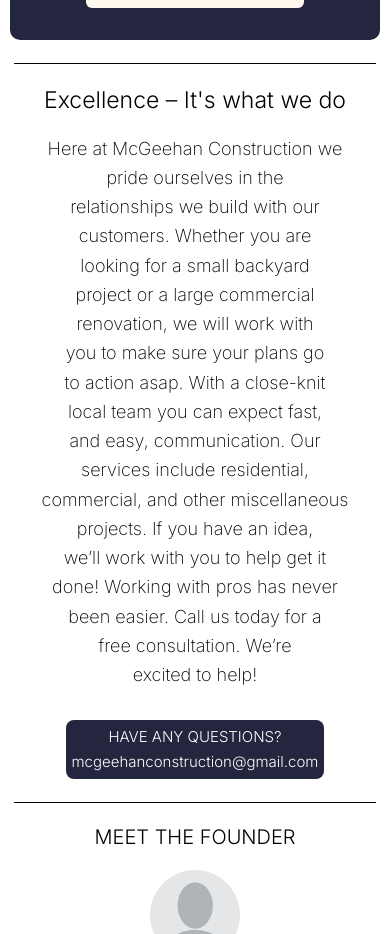
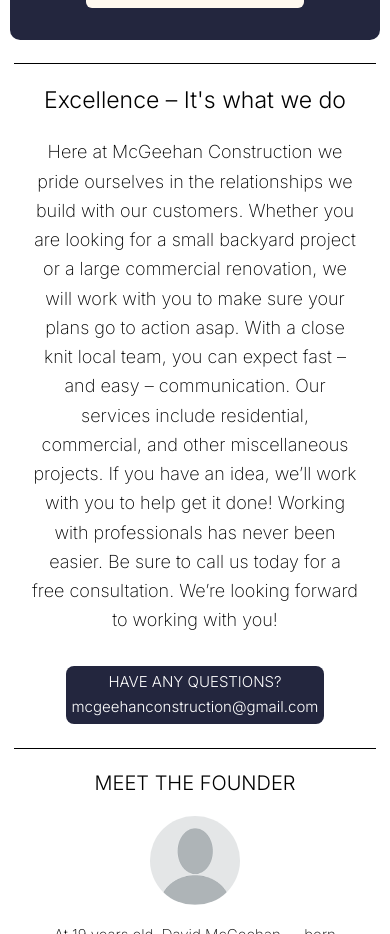
Before and after one commit to AndrewLange1/McgeehanConstruction, a React (Vite) app: page / in a window 390 px wide. Shown: the part 1417-2351 px from the top of the page. Built offline with nearby package versions, Linux system fonts and the light colour scheme.

Commit message:
Hopefully fixed excellence spacing for good

```diff
--- a/src/Excellence.jsx
+++ b/src/Excellence.jsx
@@ -1,11 +1,13 @@
 import React from "react";
-import './index.css'
+import './index.css';
 
 function Excellence() {
   return (
     <div>
       <div className="flex flex-col items-center justify-center mt-[5%] text-[clamp(23px,3.5vw,35px)] font-light">
         Excellence – It's what we do
+
+        {/* Original span layout (visible on medium and up) */}
         <div className="med:flex flex-col items-center mt-[5%] text-[clamp(18px,2vw,23px)] font-extralight hidden px-4 text-center leading-relaxed">
           <span>Here at McGeehan Construction we pride ourselves in the relationships we build with our customers.</span>
           <span>Whether you are looking for a small backyard project or a large commercial renovation, we will</span>
@@ -15,27 +17,15 @@ function Excellence() {
           <span>professionals has never been easier. Be sure to call us today for a free consultation.</span>
           <span>We’re looking forward to working with you!</span>
         </div>
-        <div className="med:hidden flex flex-col items-center mt-[4%] text-[clamp(18px,2.8vw,20px)] font-extralight px-[10%] text-center leading-relaxed w-full max-w-[1000px]">
-        <span>Here at McGeehan Construction we</span>
-        <span>pride ourselves in the</span>
-        <span>relationships we build with our</span>
-        <span>customers. Whether you are</span>
-        <span>looking for a small backyard</span>
-        <span>project or a large commercial</span>
-        <span>renovation, we will work with</span>
-        <span>you to make sure your plans go</span>
-        <span>to action asap. With a close-knit</span>
-        <span>local team you can expect fast,</span>
-        <span>and easy, communication. Our</span>
-        <span>services include residential,</span>
-        <span>commercial, and other miscellaneous</span>
-        <span>projects. If you have an idea,</span>
-        <span>we’ll work with you to help get it</span>
-        <span>done! Working with pros has never</span>
-        <span>been easier. Call us today for a</span>
-        <span>free consultation. We’re</span>
-        <span>excited to help!</span>
+
+        {/* Paragraph version (visible only on small screens) */}
+        <div className="med:hidden block mt-[5%] text-[clamp(18px,3vw,20px)] font-extralight px-[8%] text-center leading-relaxed max-w-[1000px]">
+          <p>
+            Here at McGeehan Construction we pride ourselves in the relationships we build with our customers. Whether you are looking for a small backyard project or a large commercial renovation, we will work with you to make sure your plans go to action asap. With a close knit local team, you can expect fast – and easy – communication. Our services include residential, commercial, and other miscellaneous projects. If you have an idea, we’ll work with you to help get it done! Working with professionals has never been easier. Be sure to call us today for a free consultation. We’re looking forward to working with you!
+          </p>
         </div>
+
+        {/* Contact Button */}
         <a
           href="mailto:mcgeehanconstruction@gmail.com"
           className="flex hover:bg-dark-blue/80 cursor-pointer bg-dark-blue mt-[8%] h-[15vw] med:h-[11vw] w-[66%] med:w-[40%] rounded-[8px] med:text-[clamp(18px,2vw,23px)] text-[clamp(15px,2.8vw,20px)] flex-col justify-center text-white items-center text-center"
```
